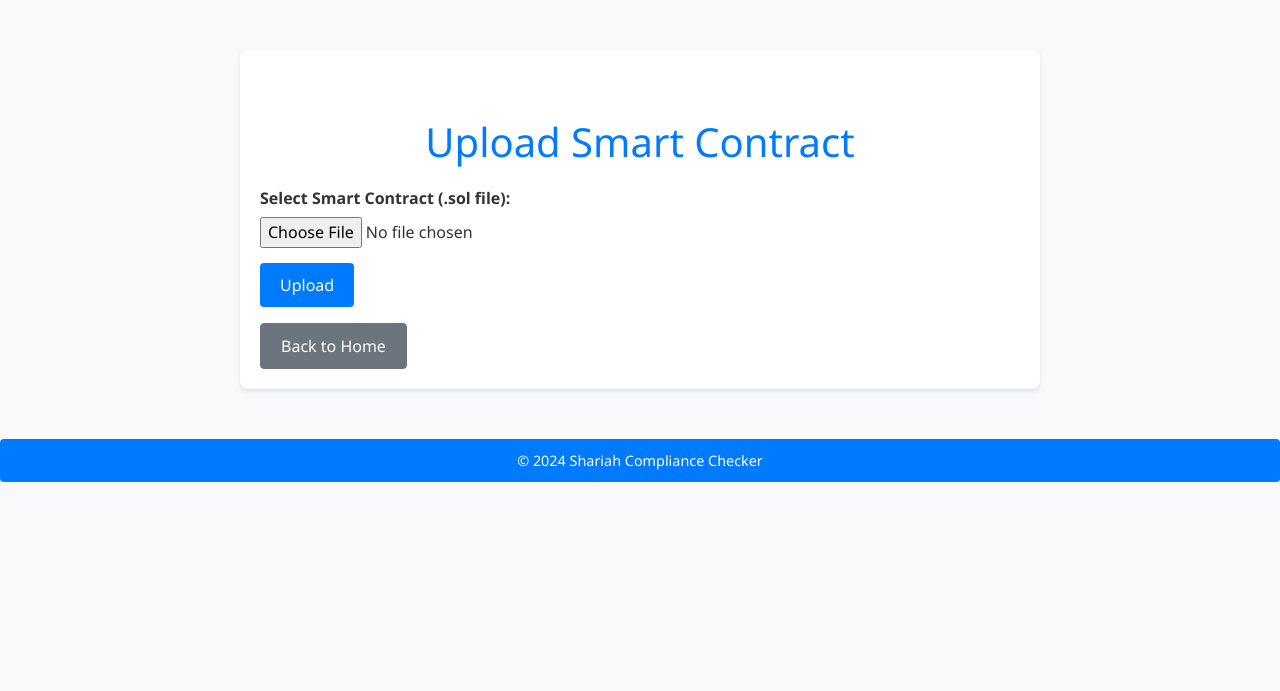
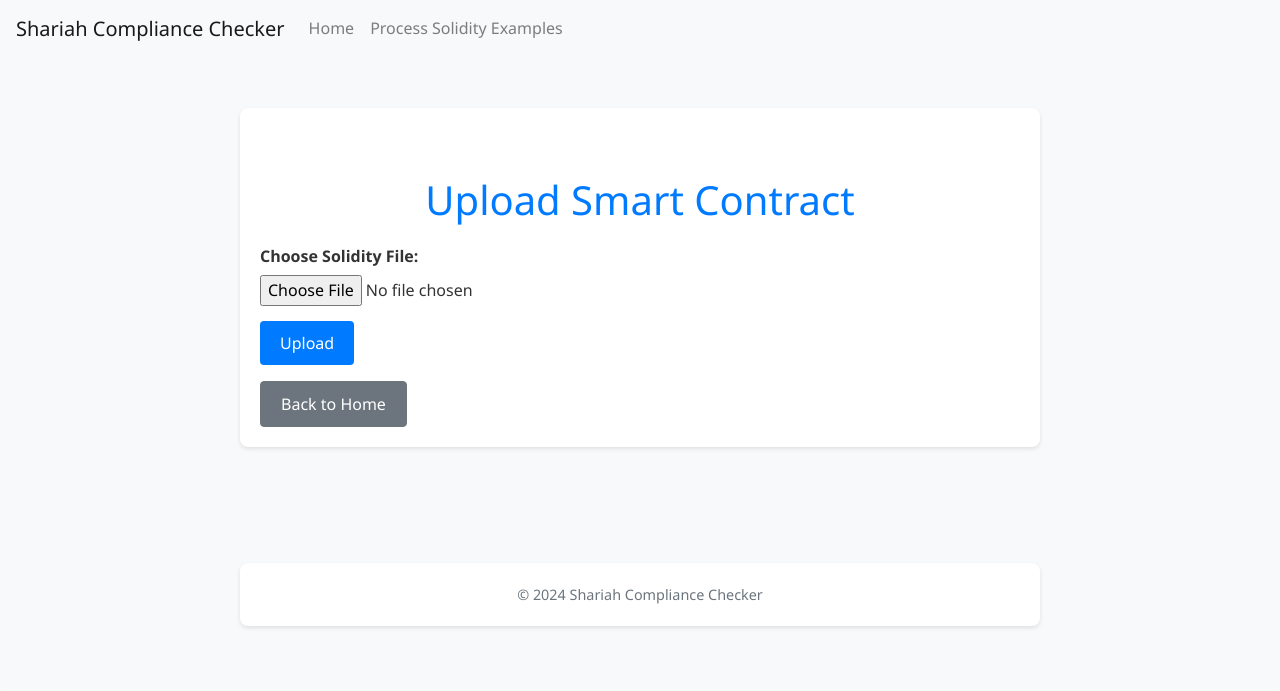
Before and after one commit to KOSASIH/shariah-advanced, a Flask app: page /upload in a window 1280 px wide. Shown: the top 691 px of the page. Run offline with Flask 2, Linux system fonts and the light colour scheme; parts of the project's set-up code (start-up, migrations or seed data) failed here and were passed over; some libraries are stand-ins or nearby versions.

Commit message:
Update upload.html

```diff
--- a/templates/upload.html
+++ b/templates/upload.html
@@ -6,19 +6,34 @@
     <link rel="stylesheet" href="{{ url_for('static', filename='css/styles.css') }}">
 </head>
 <body>
+    <nav class="navbar navbar-expand-lg navbar-light bg-light">
+        <a class="navbar-brand" href="/">Shariah Compliance Checker</a>
+        <div class="collapse navbar-collapse" id="navbarNav">
+            <ul class="navbar-nav">
+                <li class="nav-item">
+                    <a class="nav-link" href="/">Home</a>
+                </li>
+                <li class="nav-item">
+                    <a class="nav-link" href="/solidity_examples">Process Solidity Examples</a>
+                </li>
+            </ul>
+        </div>
+    </nav>
     <div class="container">
         <h1 class="mt-5">Upload Smart Contract</h1>
         <form action="/upload" method="post" enctype="multipart/form-data">
             <div class="form-group">
-                <label for="file">Select Smart Contract (.sol file):</label>
+                <label for="file">Choose Solidity File:</label>
                 <input type="file" class="form-control-file" id="file" name="file" required>
             </div>
             <button type="submit" class="btn btn-primary">Upload</button>
         </form>
         <a href="/" class="btn btn-secondary mt-3">Back to Home</a>
     </div>
-    <footer>
-        &copy; 2024 Shariah Compliance Checker
+    <footer class="footer mt-auto py-3 bg-light">
+        <div class="container">
+            <span class="text-muted">&copy; 2024 Shariah Compliance Checker</span>
+        </div>
     </footer>
     <script src="https://code.jquery.com/jquery-3.5.1.min.js"></script>
     <script src="https://cdn.jsdelivr.net/npm/bootstrap@4.5.2/dist/js/bootstrap.bundle.min.js"></script>
```
